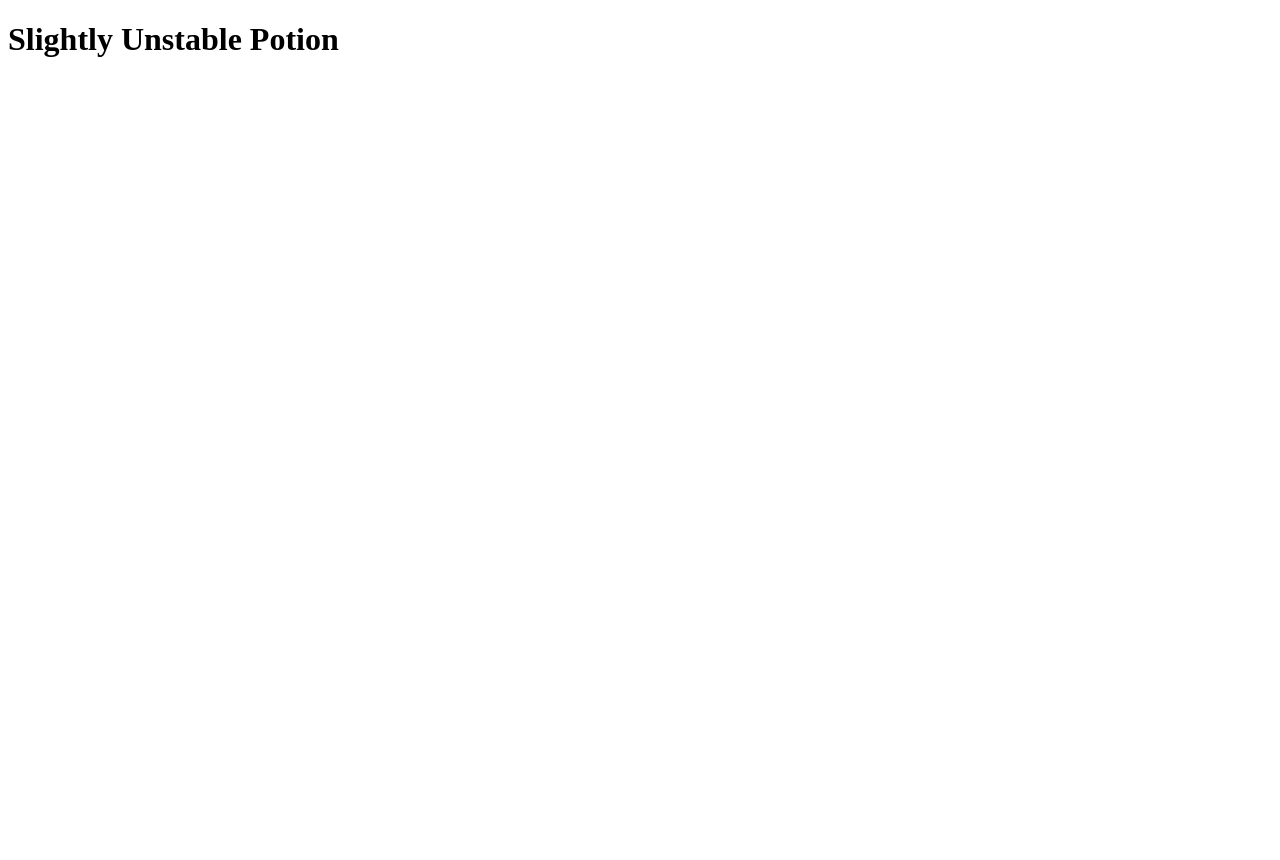
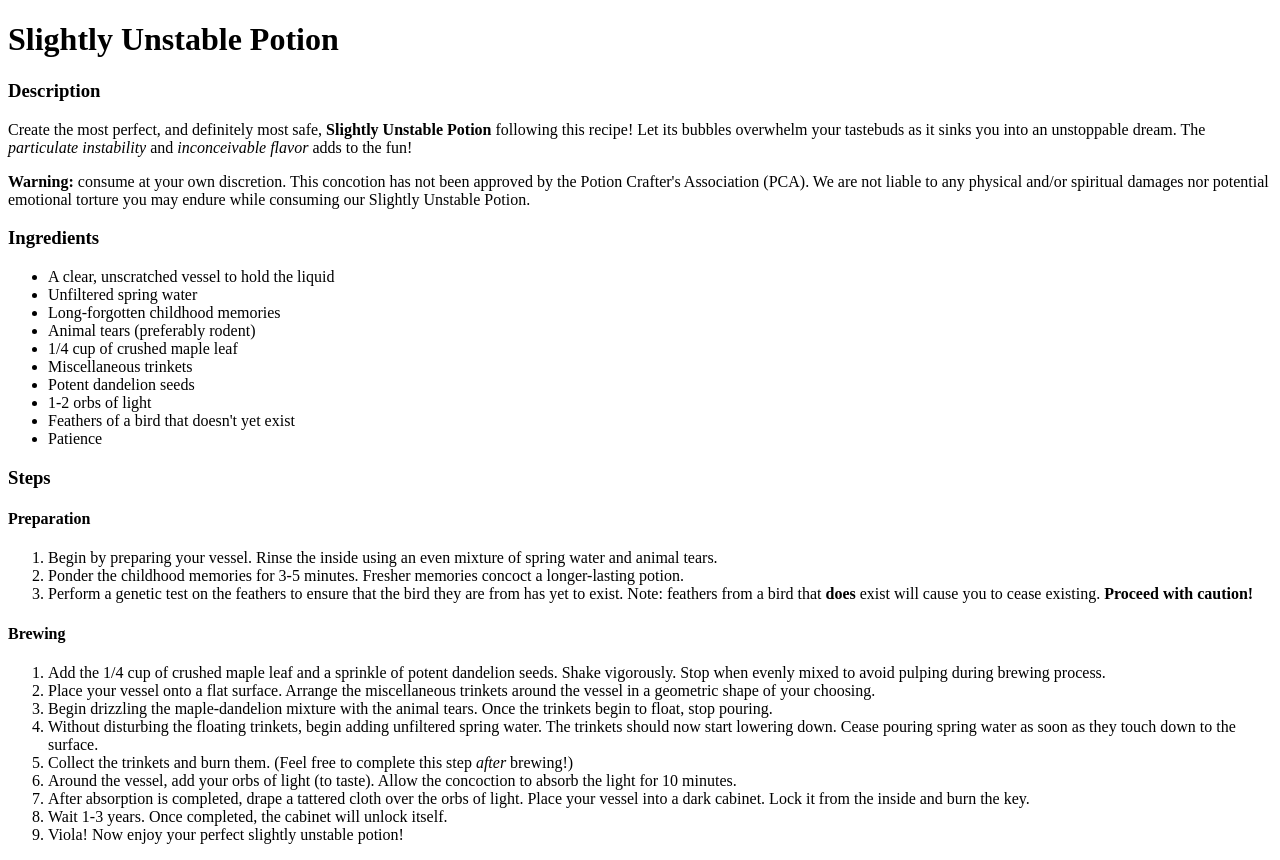
Before and after one commit to samjwebster/odin-recipes, a plain HTML site: page recipes/potion.html in a window 1280 px wide. Before the commit the page ends 800 px from the top, so only its background shows below. Drawn offline with Linux system fonts and the light colour scheme.

Commit message:
Added content to potion.html

```diff
--- a/recipes/potion.html
+++ b/recipes/potion.html
@@ -8,6 +8,43 @@
 </head>
 <body>
     <h1>Slightly Unstable Potion</h1>
+    <h3>Description</h3>
+    <p>Create the most perfect, and definitely most safe, <strong>Slightly Unstable Potion</strong> following this recipe! Let its bubbles overwhelm your tastebuds as it sinks you into an unstoppable dream. The <em>particulate instability</em> and <em>inconceivable flavor</em> adds to the fun!</p>
+    <p><strong>Warning:</strong> consume at your own discretion. This concotion has not been approved by the Potion Crafter's Association (PCA). We are not liable to any physical and/or spiritual damages nor potential emotional torture you may endure while consuming our Slightly Unstable Potion.</p>
+    <h3>Ingredients</h3>
+    <ul>
+        <li>A clear, unscratched vessel to hold the liquid</li>
+        <li>Unfiltered spring water</li>
+        <li>Long-forgotten childhood memories</li>
+        <li>Animal tears (preferably rodent)</li>
+        <li>1/4 cup of crushed maple leaf</li>
+        <li>Miscellaneous trinkets</li>
+        <li>Potent dandelion seeds</li>
+        <li>1-2 orbs of light</li>
+        <li>Feathers of a bird that doesn't yet exist</li>
+        <li>Patience</li>
+    </ul>
+    <h3>Steps</h3>
+    <h4>Preparation</h4>
+    <ol>
+        <li>Begin by preparing your vessel. Rinse the inside using an even mixture of spring water and animal tears. </li>
+        <li>Ponder the childhood memories for 3-5 minutes. Fresher memories concoct a longer-lasting potion.</li>
+        <li>Perform a genetic test on the feathers to ensure that the bird they are from has yet to exist. Note: feathers from a bird that <strong>does</strong> exist will cause you to cease existing. <strong>Proceed with caution!</strong></li>
+    </ol>
+    <h4>Brewing</h4>
+    <ol>
+        <li>Add the 1/4 cup of crushed maple leaf and a sprinkle of potent dandelion seeds. Shake vigorously. Stop when evenly mixed to avoid pulping during brewing process.</li>
+        <li>Place your vessel onto a flat surface. Arrange the miscellaneous trinkets around the vessel in a geometric shape of your choosing.</li>
+        <li>Begin drizzling the maple-dandelion mixture with the animal tears. Once the trinkets begin to float, stop pouring.</li>
+        <li>Without disturbing the floating trinkets, begin adding unfiltered spring water. The trinkets should now start lowering down. Cease pouring spring water as soon as they touch down to the surface.</li>
+        <li>Collect the trinkets and burn them. (Feel free to complete this step <em>after</em> brewing!)</li>
+        <li>Around the vessel, add your orbs of light (to taste). Allow the concoction to absorb the light for 10 minutes.</li>
+        <li>After absorption is completed, drape a tattered cloth over the orbs of light. Place your vessel into a dark cabinet. Lock it from the inside and burn the key.</li>
+        <li>Wait 1-3 years. Once completed, the cabinet will unlock itself.</li>
+        <li>Viola! Now enjoy your perfect slightly unstable potion!</li>
+    </ol>
+
+
 
 </body>
 </html>
```
